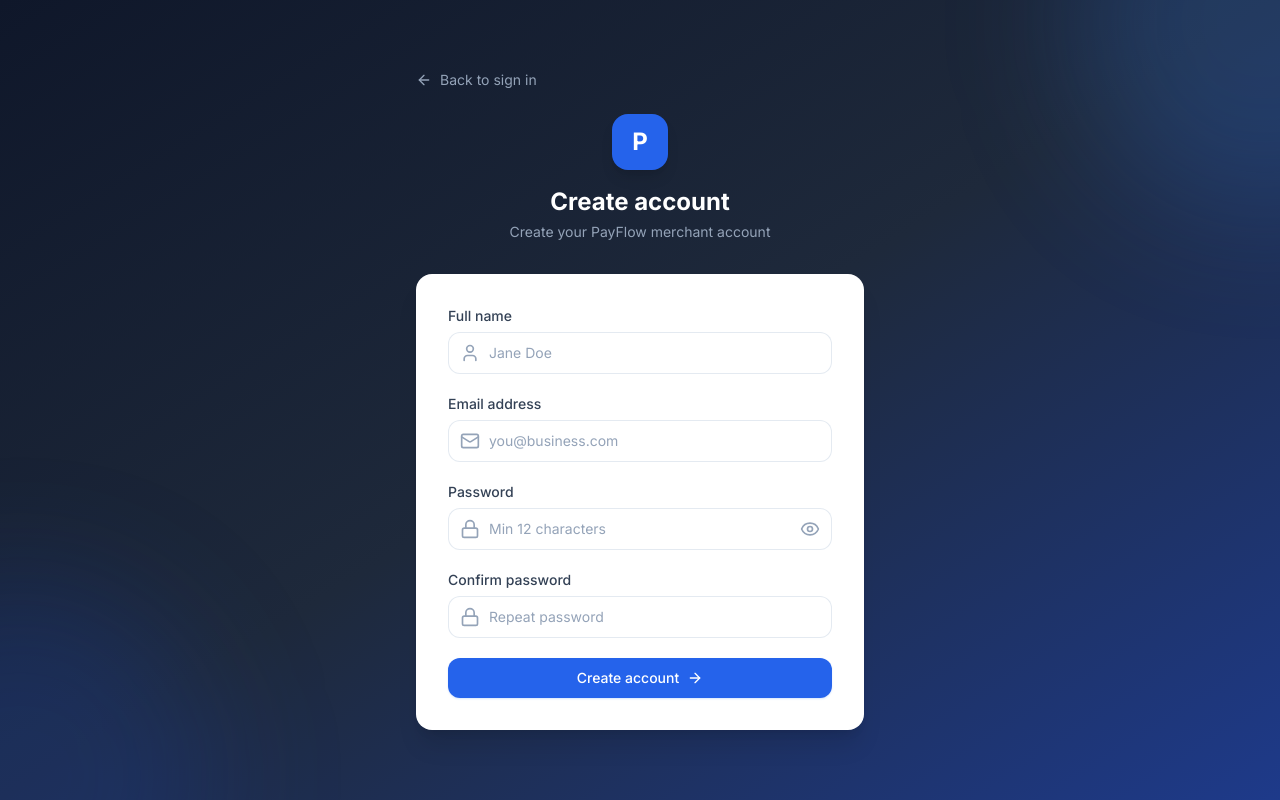
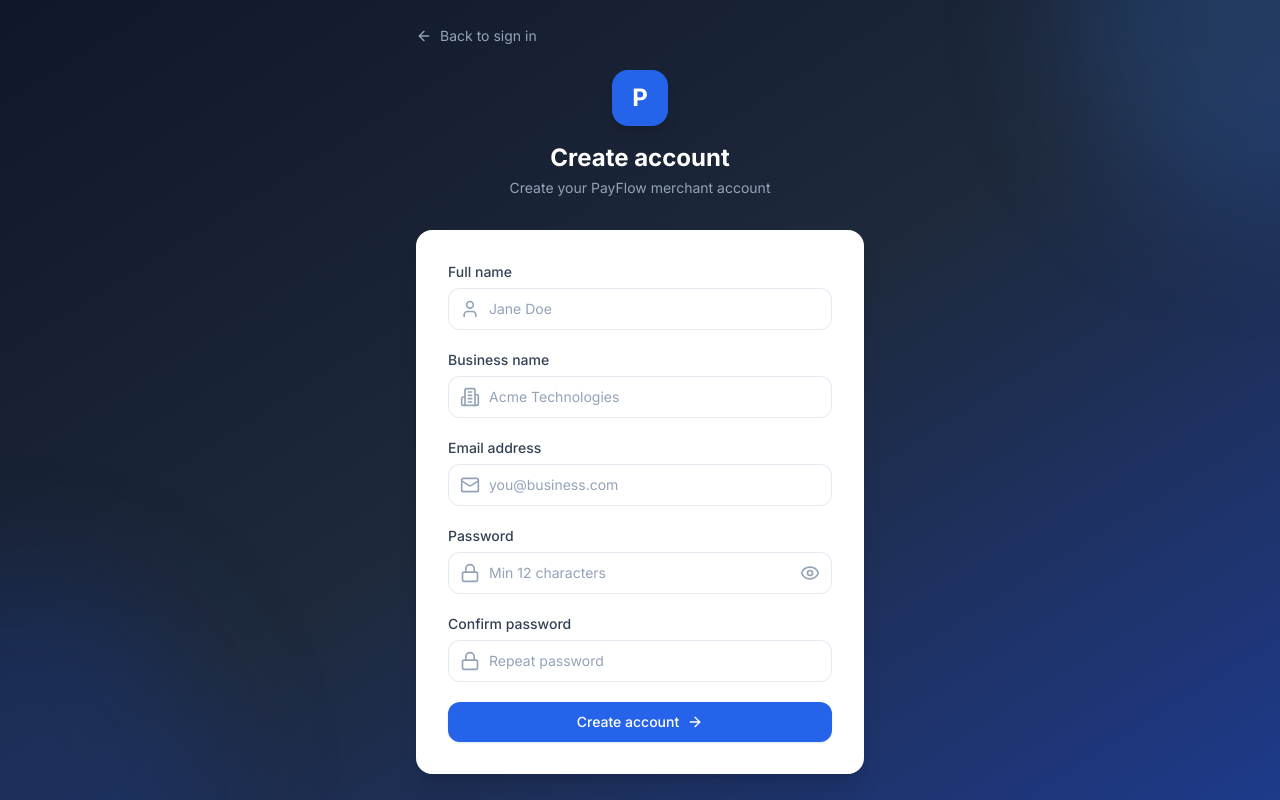
Before and after one commit to firoz1860/payflow, a React (Vite) app in the folder frontend/: page /register in a window 1280 px wide. Built offline with nearby package versions, Linux system fonts and the light colour scheme; no server answers.

Commit message:
feat(frontend): collect business name during signup

```diff
--- a/frontend/src/pages/RegisterPage.tsx
+++ b/frontend/src/pages/RegisterPage.tsx
@@ -1,6 +1,6 @@
 import { useState } from 'react';
 import { Link, useNavigate } from 'react-router-dom';
-import { Mail, Lock, User, Eye, EyeOff, ArrowLeft, ArrowRight } from 'lucide-react';
+import { Mail, Lock, User, Building2, Eye, EyeOff, ArrowLeft, ArrowRight } from 'lucide-react';
 import { register } from '../services/authService';
 import { extractError } from '../api';
 import { toast } from '../components/Toast';
@@ -9,7 +9,7 @@ import { motion } from 'framer-motion';
 
 export function RegisterPage() {
   const navigate = useNavigate();
-  const [form, setForm] = useState({ fullName: '', email: '', password: '', confirmPassword: '' });
+  const [form, setForm] = useState({ fullName: '', businessName: '', email: '', password: '', confirmPassword: '' });
   const [showPassword, setShowPassword] = useState(false);
   const [loading, setLoading] = useState(false);
   const [error, setError] = useState('');
@@ -25,7 +25,7 @@ export function RegisterPage() {
 
     setLoading(true);
     try {
-      await register(form.email, form.password, form.fullName);
+      await register(form.email, form.password, form.fullName, form.businessName);
       toast('success', 'Account created! Please sign in.');
       navigate('/login');
     } catch (err) {
@@ -98,6 +98,15 @@ export function RegisterPage() {
             </div>
 
             <div>
+              <label className="label">Business name</label>
+              <div className="relative">
+                <Building2 className="absolute left-3 top-1/2 -translate-y-1/2 w-5 h-5 text-slate-400" />
+                <input required value={form.businessName} onChange={(e) => setForm({ ...form, businessName: e.target.value })}
+                  placeholder="Acme Technologies" className="input pl-10" />
+              </div>
+            </div>
+
+            <div>
               <label className="label">Email address</label>
               <div className="relative">
                 <Mail className="absolute left-3 top-1/2 -translate-y-1/2 w-5 h-5 text-slate-400" />
```
